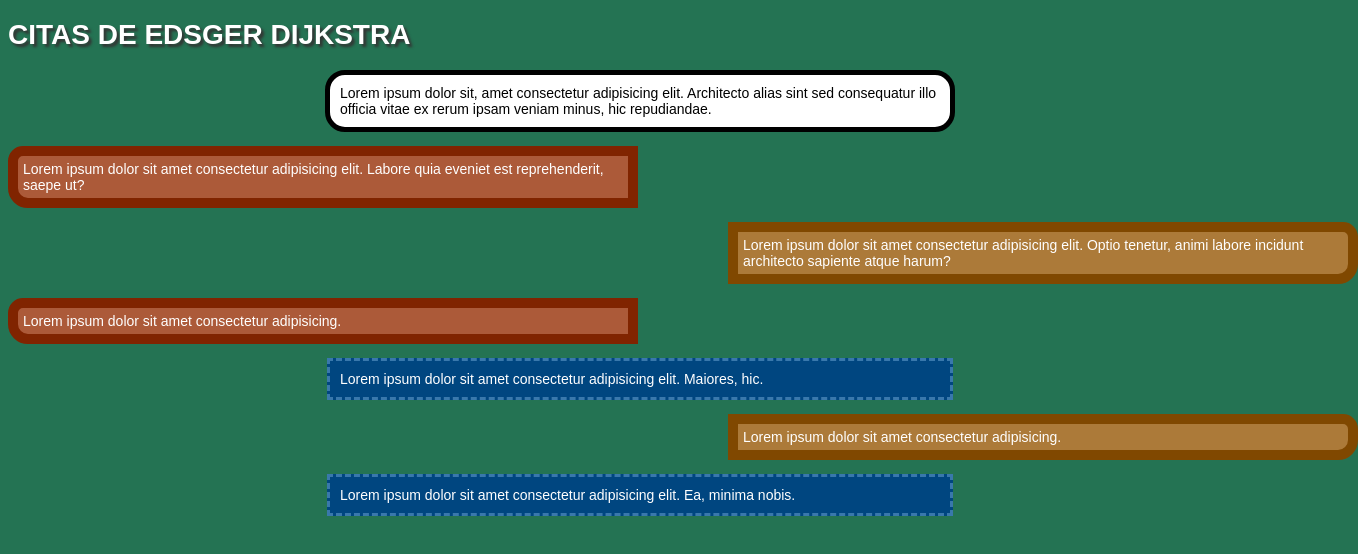
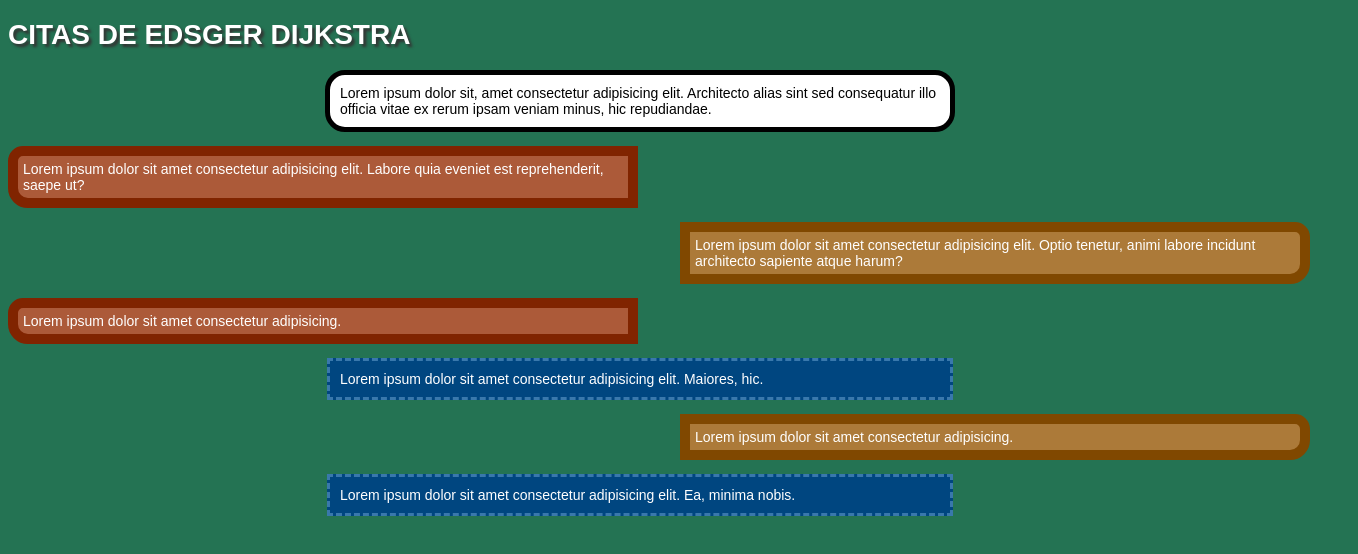
Before and after one commit to KarlaSalinas/bootcamp, a plain HTML site: page ejercicio_html/03-ejercicio.html in a window 1280 px wide. Shown: the whole page, 1358 px wide, since content can reach past the window. Drawn offline with Linux system fonts and the light colour scheme.

Commit message:
21-12-21

```diff
--- a/ejercicio_html/assets/css/03-ejercicio.css
+++ b/ejercicio_html/assets/css/03-ejercicio.css
@@ -39,7 +39,7 @@
     border-bottom-right-radius: 20px;
     color:white;
     padding: 5px;
-    margin-left: 45rem;
+    margin-left: 42rem;
 }
 
 .azul{
```
Also changed, not shown: ejercicio_html/caja_1_03_ejercicio.PNG (added), html_avanzado/Captura-formulario-comprador.png (added).
